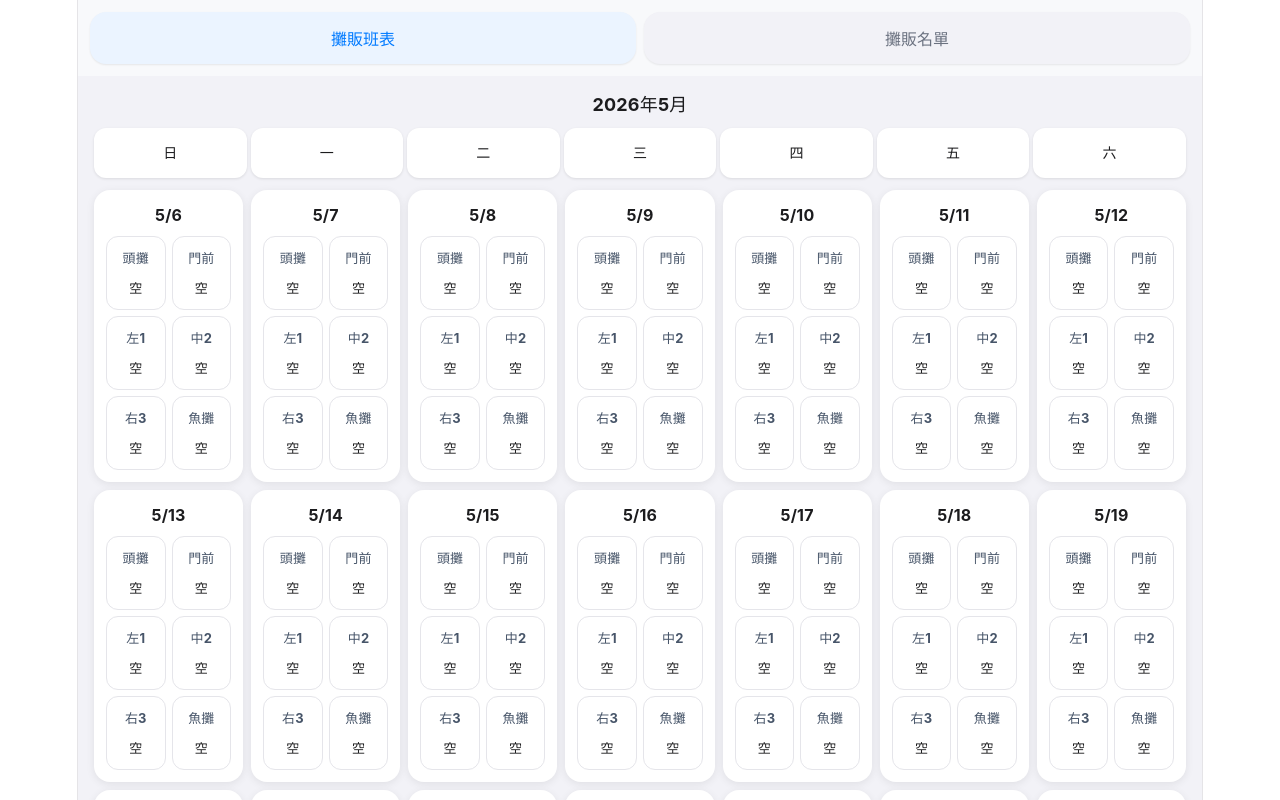
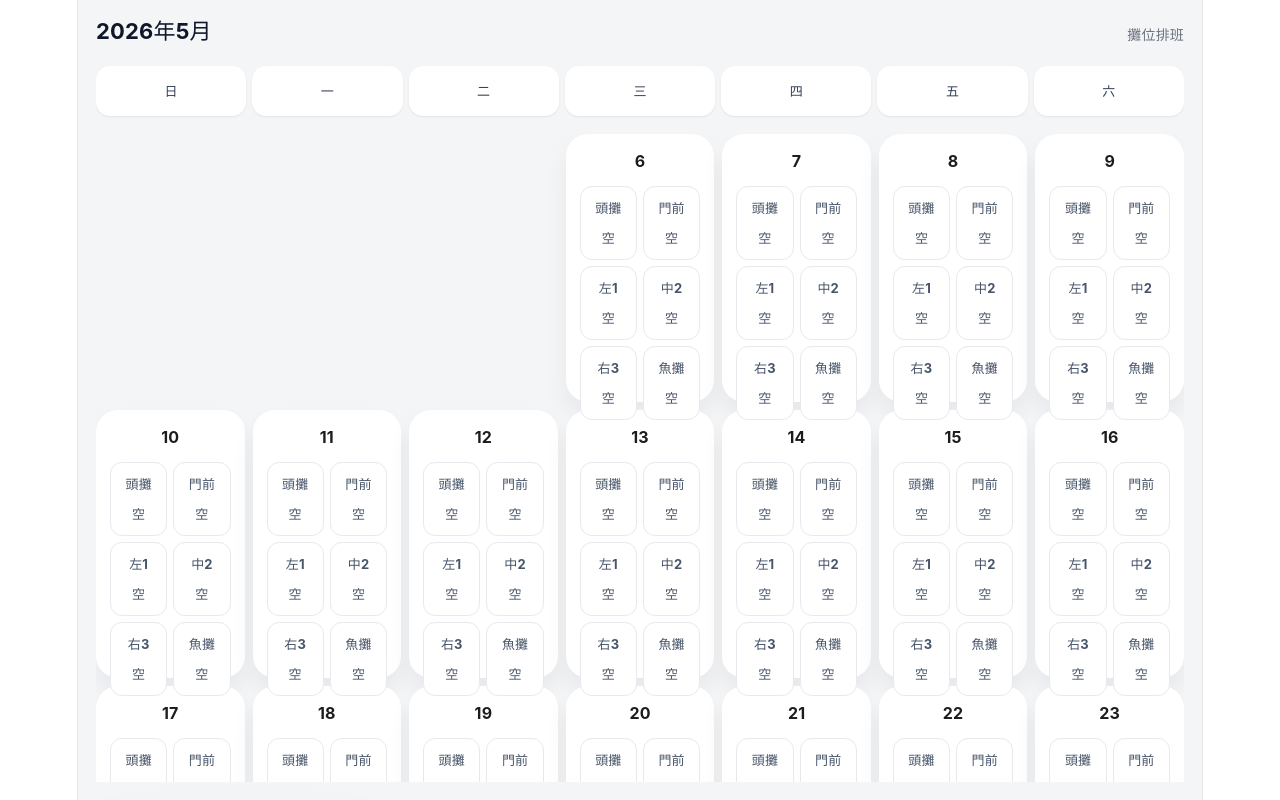
Before and after one commit to Hsu7183/dongmen-market-manager, a React (Vite) app: page / in a window 1280 px wide. Shown: the top 800 px of the page. Built offline with nearby package versions, Linux system fonts and the light colour scheme.

Commit message:
feat: redesign calendar with right vendor toolbar

```diff
--- a/src/App.tsx
+++ b/src/App.tsx
@@ -1,6 +1,5 @@
 import { useEffect, useMemo, useRef, useState, type TouchEvent } from "react";
 
-type Tab = "schedule" | "vendors";
 type StallId = "頭攤" | "門前" | "左1" | "中2" | "右3" | "魚攤";
 type StallStatus = "empty" | "occupied";
 
@@ -72,7 +71,7 @@ const getDateKey = (date: Date) => {
   const day = String(date.getDate()).padStart(2, "0");
   return `${year}-${month}-${day}`;
 };
-const formatShortDate = (date: Date) => `${date.getMonth() + 1}/${date.getDate()}`;
+const formatShortDate = (date: Date) => `${date.getDate()}`;
 
 const buildScheduleDates = () => {
   const today = new Date();
@@ -85,7 +84,7 @@ const buildScheduleDates = () => {
 };
 
 function App() {
-  const [currentTab, setCurrentTab] = useState<Tab>("schedule");
+  const [showAddForm, setShowAddForm] = useState(false);
   const [vendors, setVendors] = useState<Vendor[]>(() => {
     const raw = localStorage.getItem("vendors");
     const saved = raw ? (JSON.parse(raw) as Partial<Vendor>[]) : defaultVendors;
@@ -136,6 +135,7 @@ function App() {
   }, [schedule]);
 
   const scheduleDates = useMemo(() => buildScheduleDates(), []);
+  const firstWeekday = scheduleDates[0].getDay();
   const scheduleMonthLabel = `${scheduleDates[0].getFullYear()}年${scheduleDates[0].getMonth() + 1}月`;
   const vendorMap = useMemo(
     () =>
@@ -340,23 +340,79 @@ function App() {
     });
   };
 
-  if (currentTab === "vendors") {
   return (
     <div style={styles.page}>
-        <div style={styles.tabBar}>
-          <button
-            style={{ ...styles.tabButton, ...styles.inactiveTab }}
-            onClick={() => setCurrentTab("schedule")}
-          >
-            攤販班表
-          </button>
-          <button style={{ ...styles.tabButton, ...styles.activeTab }}>
-            攤販名單
-          </button>
+      <div style={styles.mainLayout}>
+        <main style={styles.mainPanel}>
+          <div style={styles.calendarHeaderSection}>
+            <div style={styles.monthTitle}>{scheduleMonthLabel}</div>
+            <div style={styles.calendarSubtitle}>攤位排班</div>
           </div>
 
-        <div style={styles.content}>
+          <div style={styles.calendarHeader}>
+            {WEEKDAYS.map((day) => (
+              <div key={day} style={styles.weekdayCell}>{day}</div>
+            ))}
+          </div>
+
+          <div style={styles.dateGrid}>
+            {Array.from({ length: firstWeekday }).map((_, index) => (
+              <div key={`blank-${index}`} style={styles.blankDateCard} />
+            ))}
+            {scheduleDates.map((date) => {
+              const dateKey = getDateKey(date);
+              const dayRecords = schedule[dateKey] ?? emptyDayRecords();
+              return (
+                <div key={dateKey} style={styles.dateCard}>
+                  <div style={styles.dateTitle}>{formatShortDate(date)}</div>
+                  <div style={styles.stallGrid}>
+                    {STALLS.map((stall) => {
+                      const record = dayRecords[stall];
+                      const vendor = vendorMap[record.vendorId];
+                      const isDragOver =
+                        dragOverCell?.dateKey === dateKey && dragOverCell?.stall === stall;
+                      return (
+                        <div
+                          key={stall}
+                          data-drop-cell
+                          data-date-key={dateKey}
+                          data-stall={stall}
+                          style={{
+                            ...styles.stallCell,
+                            background: record.status === "occupied" ? "#e7f7ed" : "#ffffff",
+                            borderColor: isDragOver ? "#9bbcff" : "#e8e8ef",
+                            opacity: record.locked ? 0.95 : 1,
+                          }}
+                          onDragOver={(event) => event.preventDefault()}
+                          onDrop={(event) => handleDesktopDrop(event, dateKey, stall)}
+                          onClick={() => handleStallClick(dateKey, stall)}
+                        >
+                          <div style={styles.stallName}>{stall}</div>
+                          {record.status === "occupied" && vendor ? (
+                            <>
+                              <div style={styles.vendorAvatarLarge}>{vendor.contactName.charAt(0)}</div>
+                              <div style={styles.vendorNameSmall}>{vendor.stallName}</div>
+                              <div style={styles.lockIcon}>🔒</div>
+                            </>
+                          ) : (
+                            <div style={styles.stallStatusText}>空</div>
+                          )}
+                        </div>
+                      );
+                    })}
+                  </div>
+                </div>
+              );
+            })}
+          </div>
+        </main>
+
+        <aside style={styles.sidebar}>
+          <div style={styles.sidebarInner}>
+            <div style={styles.sidebarScroll}>
+              {showAddForm ? (
                 <div style={styles.card}>
+                  <div style={styles.sidebarTitle}>新增攤販</div>
                   <input
                     style={styles.input}
                     placeholder="攤販名稱"
@@ -399,8 +455,19 @@ function App() {
                         <option value="女">女</option>
                       </select>
                     </label>
+                  </div>
                   <label style={styles.fieldLabel}>
-                照片
+                    照片（拍照）
+                    <input
+                      type="file"
+                      accept="image/*"
+                      capture="environment"
+                      style={styles.fileInput}
+                      onChange={handlePhotoChange}
+                    />
+                  </label>
+                  <label style={styles.fieldLabel}>
+                    照片（選檔）
                     <input
                       type="file"
                       accept="image/*"
@@ -408,7 +475,6 @@ function App() {
                       onChange={handlePhotoChange}
                     />
                   </label>
-            </div>
                   <div style={styles.checkboxRow}>
                     <label style={styles.checkboxLabel}>
                       <input
@@ -473,13 +539,30 @@ function App() {
                   </div>
                   <button style={styles.primaryButton} onClick={addVendor}>新增攤販</button>
                 </div>
-
+              ) : (
+                <div style={styles.sidebarSection}>
+                  <div style={styles.sidebarTitle}>攤販工具列</div>
+                  <div style={styles.dragHint}>{dragMessage || "長按攤販卡片開始拖曳"}</div>
+                  <div style={styles.vendorList}>
                     {vendors.map((vendor) => {
-            const cardBg = vendor.photo ? "transparent" : vendor.gender === "女" ? "#ffd6e7" : "#d0e8ff";
+                      const isActive = activeVendorActions === vendor.id;
+                      const activeBg = vendor.photo ? "transparent" : vendor.gender === "女" ? "#ffd6e7" : "#d0e8ff";
                       return (
-              <div key={vendor.id} style={styles.vendorCardCompact}>
-                <div style={styles.vendorCardRow}>
-                  <div style={{ ...styles.avatar, background: cardBg }}>
+                        <div key={vendor.id} style={styles.sidebarVendorBlock}>
+                          <div
+                            draggable
+                            onDragStart={(event) => event.dataTransfer.setData("text/plain", vendor.id)}
+                            onTouchStart={(event) => handleVendorTouchStart(vendor.id, event)}
+                            onTouchMove={handleVendorTouchMove}
+                            onTouchEnd={handleVendorTouchEnd}
+                            onTouchCancel={handleVendorTouchEnd}
+                            onClick={() => setActiveVendorActions(isActive ? null : vendor.id)}
+                            style={{
+                              ...styles.vendorToolCard,
+                              background: isActive ? "#f2f8ff" : "#ffffff",
+                            }}
+                          >
+                            <div style={{ ...styles.avatar, width: "36px", height: "36px", fontSize: "16px" , background: activeBg }}>
                               {vendor.photo ? (
                                 <img src={vendor.photo} alt="avatar" style={styles.avatarImage} />
                               ) : (
@@ -488,146 +571,27 @@ function App() {
                                 </span>
                               )}
                             </div>
-                  <div style={styles.vendorMetaCompact}>
-                    <div style={styles.vendorTitle}>{vendor.stallName}</div>
-                    <div style={styles.vendorInfo}>{vendor.contactName}</div>
-                    <div style={styles.vendorInfo}>{vendor.product}</div>
-                    <div style={styles.vendorInfo}>{vendor.phone}</div>
+                            <div style={styles.vendorToolMeta}>{vendor.stallName}</div>
                           </div>
-                </div>
-                <div style={styles.rentDays}>已租天數：{rentDays[vendor.id] ?? 0} 天</div>
-              </div>
-            );
-          })}
-        </div>
-      </div>
-    );
-  }
-
-  return (
-    <div style={styles.page}>
-      <div style={styles.tabBar}>
-        <button style={{ ...styles.tabButton, ...styles.activeTab }}>
-          攤販班表
-        </button>
-        <button
-          style={{ ...styles.tabButton, ...styles.inactiveTab }}
-          onClick={() => setCurrentTab("vendors")}
-        >
-          攤販名單
-        </button>
-      </div>
-
-      <div style={styles.content}>
-        <div style={styles.monthTitle}>{scheduleMonthLabel}</div>
-        <div style={styles.calendarHeader}>
-          {WEEKDAYS.map((day) => (
-            <div key={day} style={styles.weekdayCell}>{day}</div>
-          ))}
-        </div>
-
-        <div style={styles.dateGrid}>
-          {scheduleDates.map((date) => {
-            const dateKey = getDateKey(date);
-            const dayRecords = schedule[dateKey] ?? emptyDayRecords();
-            return (
-              <div key={dateKey} style={styles.dateCard}>
-                <div style={styles.dateTitle}>{formatShortDate(date)}</div>
-                <div style={styles.stallGrid}>
-                  {STALLS.map((stall) => {
-                    const record = dayRecords[stall];
-                    const vendor = vendorMap[record.vendorId];
-                    const isDragOver =
-                      dragOverCell?.dateKey === dateKey && dragOverCell?.stall === stall;
-                    return (
-                      <div
-                        key={stall}
-                        data-drop-cell
-                        data-date-key={dateKey}
-                        data-stall={stall}
-                        style={{
-                          ...styles.stallCell,
-                          background: record.status === "occupied" ? "#d1fae5" : "#ffffff",
-                          borderColor: isDragOver ? "#007aff" : "#e5e5ea",
-                          opacity: record.locked ? 0.95 : 1,
-                        }}
-                        onDragOver={(event) => event.preventDefault()}
-                        onDrop={(event) => handleDesktopDrop(event, dateKey, stall)}
-                        onClick={() => handleStallClick(dateKey, stall)}
-                      >
-                        <div style={styles.stallName}>{stall}</div>
-                        {record.status === "occupied" && vendor ? (
-                          <>
-                            <div style={styles.vendorAvatarLarge}>{vendor.contactName.charAt(0)}</div>
-                            <div style={styles.vendorNameSmall}>{vendor.stallName}</div>
-                            <div style={styles.lockIcon}>🔒</div>
-                            <div style={styles.stallStatusText}>已排</div>
-                          </>
-                        ) : (
-                          <div style={styles.stallStatusText}>空</div>
-                        )}
-                      </div>
-                    );
-                  })}
-                </div>
-              </div>
-            );
-          })}
-        </div>
-
-        <div style={styles.vendorSection}>
-          <div style={styles.sectionTitle}>攤販列表</div>
-          <div style={styles.dragHint}>{dragMessage || "長按攤販卡片開始拖曳"}</div>
-          <div style={styles.vendorList}>
-            {vendors.map((vendor) => {
-              const isActive = activeVendorActions === vendor.id;
-              const activeBg = vendor.photo ? "transparent" : vendor.gender === "女" ? "#ffd6e7" : "#d0e8ff";
-              return (
-                <div
-                  key={vendor.id}
-                  draggable
-                  onDragStart={(event) => event.dataTransfer.setData("text/plain", vendor.id)}
-                  onTouchStart={(event) => handleVendorTouchStart(vendor.id, event)}
-                  onTouchMove={handleVendorTouchMove}
-                  onTouchEnd={handleVendorTouchEnd}
-                  onTouchCancel={handleVendorTouchEnd}
-                  onClick={() => setActiveVendorActions(isActive ? null : vendor.id)}
-                  style={{
-                    ...styles.vendorCardCompact,
-                    opacity: mobileDragVendorId === vendor.id ? 0.6 : 1,
-                  }}
-                >
-                  <div style={styles.vendorCardRow}>
-                    <div style={{ ...styles.avatar, background: activeBg }}>
-                      {vendor.photo ? (
-                        <img src={vendor.photo} alt="avatar" style={styles.avatarImage} />
-                      ) : (
-                        <span style={{ color: vendor.gender === "女" ? "#c2006e" : "#0d47a1" }}>
-                          {vendor.contactName.charAt(0)}
-                        </span>
-                      )}
-                    </div>
-                    <div style={styles.vendorMetaCompact}>
-                      <div style={styles.vendorTitle}>{vendor.stallName}</div>
-                      <div style={styles.vendorInfo}>{vendor.contactName}</div>
-                      <div style={styles.vendorInfo}>{vendor.product}</div>
-                      <div style={styles.vendorInfo}>{vendor.phone}</div>
-                    </div>
-                  </div>
-                  <div style={styles.rentDays}>已租天數：{rentDays[vendor.id] ?? 0} 天</div>
                           {isActive ? (
-                    <div style={styles.quickActions}>
+                            <div style={styles.vendorQuickActions}>
                               <button
                                 type="button"
                                 style={styles.quickActionButton}
-                        onClick={() => (window.location.href = `tel:${vendor.phone}`)}
+                                onClick={(event) => {
+                                  event.stopPropagation();
+                                  window.location.href = `tel:${vendor.phone}`;
+                                }}
                               >
                                 📞
                               </button>
                               <button
                                 type="button"
                                 style={styles.quickActionButton}
-                        onClick={() => alert(vendor.line ? `LINE ID：${vendor.line}` : "沒有 LINE ID")}
+                                onClick={(event) => {
+                                  event.stopPropagation();
+                                  alert(vendor.line ? `LINE ID：${vendor.line}` : "沒有 LINE ID");
+                                }}
                               >
                                 💬
                               </button>
@@ -638,6 +602,13 @@ function App() {
                     })}
                   </div>
                 </div>
+              )}
+            </div>
+            <button style={styles.addButton} onClick={() => setShowAddForm((prev) => !prev)}>
+              {showAddForm ? "← 返回" : "+ 新增"}
+            </button>
+          </div>
+        </aside>
       </div>
     </div>
   );
@@ -647,76 +618,144 @@ const styles: Record<string, React.CSSProperties> = {
   page: {
     minHeight: "100vh",
     display: "flex",
-    flexDirection: "column",
-    background: "#f2f2f7",
+    flexDirection: "row",
+    gap: "18px",
+    padding: "18px",
+    background: "#f4f5f7",
     fontFamily: "-apple-system, BlinkMacSystemFont, 'Segoe UI', Roboto, sans-serif",
   },
-  tabBar: {
-    display: "grid",
-    gridTemplateColumns: "1fr 1fr",
-    gap: "8px",
-    padding: "12px",
-    background: "#f8f9fb",
+  mainLayout: {
+    flex: 7,
+    minWidth: 0,
+    display: "flex",
+    flexDirection: "column",
+    gap: "18px",
   },
-  tabButton: {
-    padding: "14px 0",
-    borderRadius: "16px",
-    border: "none",
+  mainPanel: {
+    flex: 1,
+    minWidth: 0,
+    display: "flex",
+    flexDirection: "column",
+    gap: "18px",
+    overflow: "hidden",
+  },
+  sidebar: {
+    flex: 1,
+    maxWidth: "280px",
+    minWidth: "220px",
+    display: "flex",
+    flexDirection: "column",
+    height: "calc(100vh - 36px)",
+  },
+  sidebarInner: {
+    flex: 1,
+    display: "flex",
+    flexDirection: "column",
+    background: "#ffffff",
+    borderRadius: "28px",
+    padding: "18px",
+    boxShadow: "0 20px 40px rgba(15,15,15,0.06)",
+    overflow: "hidden",
+  },
+  sidebarScroll: {
+    flex: 1,
+    overflowY: "auto",
+    display: "flex",
+    flexDirection: "column",
+    gap: "14px",
+    paddingRight: "2px",
+  },
+  sidebarSection: {
+    display: "flex",
+    flexDirection: "column",
+    gap: "12px",
+  },
+  sidebarTitle: {
     fontSize: "16px",
     fontWeight: 700,
-    cursor: "pointer",
-    boxShadow: "0 1px 2px rgba(0,0,0,0.08)",
+    color: "#1c1c1e",
   },
-  activeTab: {
-    color: "#007aff",
-    background: "#ebf4ff",
+  calendarHeaderSection: {
+    display: "flex",
+    justifyContent: "space-between",
+    alignItems: "flex-end",
+    gap: "12px",
   },
-  inactiveTab: {
+  calendarSubtitle: {
     color: "#6b7280",
-    background: "#f2f2f7",
-  },
-  content: {
-    flex: 1,
-    padding: "16px",
-    overflowY: "auto",
+    fontSize: "14px",
   },
   calendarHeader: {
     display: "grid",
     gridTemplateColumns: "repeat(7, minmax(0, 1fr))",
-    gap: "4px",
-    marginBottom: "12px",
+    gap: "6px",
   },
   weekdayCell: {
     textAlign: "center",
     padding: "12px 0",
-    borderRadius: "12px",
+    borderRadius: "14px",
     background: "#ffffff",
-    color: "#1c1c1e",
-    fontWeight: 600,
-    fontSize: "14px",
-    boxShadow: "0 1px 3px rgba(0,0,0,0.1)",
+    color: "#334155",
+    fontWeight: 700,
+    fontSize: "13px",
+    boxShadow: "0 1px 2px rgba(15,23,42,0.08)",
   },
   dateGrid: {
     display: "grid",
     gridTemplateColumns: "repeat(7, minmax(0, 1fr))",
     gap: "8px",
-    marginBottom: "20px",
+    overflowY: "auto",
+    paddingBottom: "12px",
+  },
+  blankDateCard: {
+    height: "240px",
+    borderRadius: "18px",
+    background: "transparent",
   },
   dateCard: {
     background: "#ffffff",
-    borderRadius: "16px",
-    padding: "12px",
-    boxShadow: "0 2px 8px rgba(0,0,0,0.08)",
-    minHeight: "180px",
+    borderRadius: "22px",
+    padding: "14px",
+    boxShadow: "0 14px 24px rgba(15,23,42,0.06)",
+    height: "240px",
     display: "flex",
     flexDirection: "column",
-    gap: "8px",
+    gap: "12px",
   },
   monthTitle: {
+    fontSize: "22px",
+    fontWeight: 700,
+    color: "#0f172a",
+    marginBottom: "4px",
+  },
+  dateTitle: {
     fontSize: "18px",
     fontWeight: 700,
-    color: "#1c1c1e",
-    marginBottom: "10px",
+    color: "#0f172a",
+    textAlign: "center",
+  },
+  stallGrid: {
+    display: "grid",
+    gridTemplateColumns: "repeat(2, minmax(0, 1fr))",
+    gridTemplateRows: "repeat(3, minmax(0, 1fr))",
+    gap: "8px",
+    flex: 1,
+  },
+  stallCell: {
+    minHeight: "0",
+    borderRadius: "16px",
+    border: "1px solid #e7e7ef",
+    display: "flex",
+    flexDirection: "column",
+    justifyContent: "center",
+    alignItems: "center",
+    padding: "10px 8px",
+    gap: "6px",
+    userSelect: "none",
+    touchAction: "manipulation",
+    cursor: "pointer",
+    position: "relative",
+    transition: "background 0.2s, border-color 0.2s",
   },
   stallName: {
     fontSize: "13px",
@@ -725,19 +764,69 @@ const styles: Record<string, React.CSSProperties> = {
   },
   stallStatusText: {
     fontSize: "13px",
-    color: "#1c1c1e",
+    color: "#475569",
     fontWeight: 600,
   },
   vendorAvatarLarge: {
-    width: "36px",
-    height: "36px",
+    width: "40px",
+    height: "40px",
     borderRadius: "50%",
-    background: "#007aff",
+    background: "#0f172a",
     color: "white",
     display: "grid",
     placeItems: "center",
     fontSize: "16px",
     fontWeight: 700,
+  },
+  lockIcon: {
+    fontSize: "12px",
+    position: "absolute",
+    top: "8px",
+    right: "8px",
+  },
+  vendorList: {
+    display: "grid",
+    gap: "12px",
+  },
+  vendorToolCard: {
+    display: "flex",
+    alignItems: "center",
+    gap: "12px",
+    borderRadius: "18px",
+    padding: "10px 12px",
+    border: "1px solid #e7e7ef",
+    background: "#ffffff",
+    cursor: "grab",
+    boxShadow: "0 6px 14px rgba(15,23,42,0.06)",
+  },
+  sidebarVendorBlock: {
+    display: "flex",
+    flexDirection: "column",
+    gap: "8px",
+  },
+  vendorToolMeta: {
+    fontSize: "14px",
+    fontWeight: 600,
+    color: "#0f172a",
+    lineHeight: 1.2,
+  },
+  vendorQuickActions: {
+    display: "flex",
+    gap: "10px",
+    alignItems: "center",
+  },
+  addButton: {
+    marginTop: "12px",
+    width: "100%",
+    borderRadius: "18px",
+    border: "none",
+    background: "#0f75ff",
+    color: "white",
+    fontSize: "16px",
+    fontWeight: 700,
+    padding: "14px 0",
+    cursor: "pointer",
+    boxShadow: "0 12px 24px rgba(15,23,42,0.14)",
   },
   fieldRow: {
     display: "grid",
```
Lines whose indentation alone changed are shown as unchanged.
